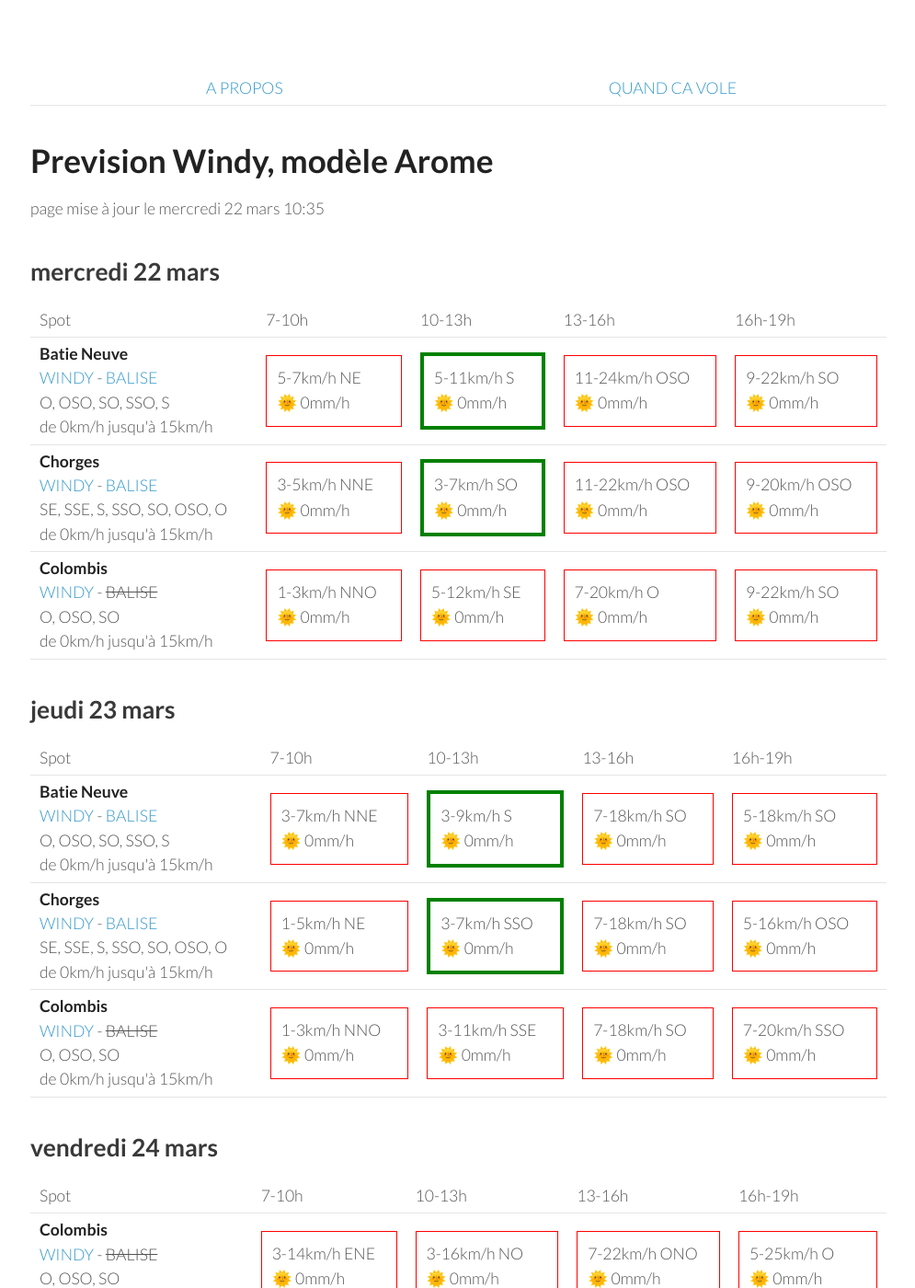
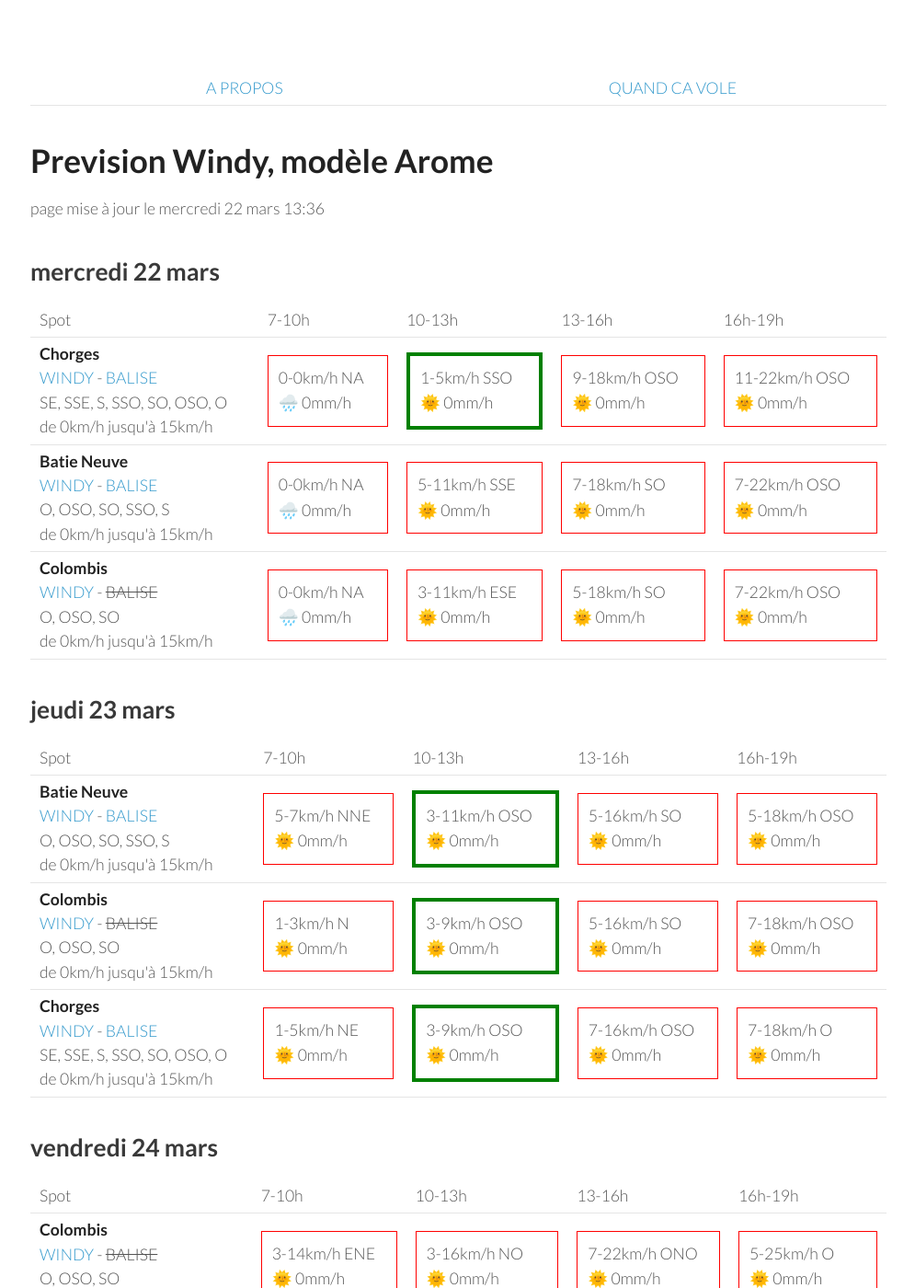
Before and after one commit to parapente-dans-le-nord/parapente-dans-le-nord.github.io, a Jekyll site: the page built from saint_andre.markdown, in a window 1280 px wide and 1400 px high. Shown: the whole window at 92% size, without its empty margins (25-1020 px from the left). Built offline with Jekyll 4.4.1, drawn with Linux system fonts in a browser that asks for light colours.

Commit message:
update index.markdown

```diff
--- a/saint_andre.markdown
+++ b/saint_andre.markdown
@@ -7,7 +7,7 @@ title:  "Tous les spots"
 {: .links}
 
 # Prevision Windy, modèle Arome
-page mise à jour le mercredi 22 mars 10:35
+page mise à jour le mercredi 22 mars 13:36
 
 ## mercredi 22 mars
 
@@ -22,33 +22,30 @@ page mise à jour le mercredi 22 mars 10:35
       <td>16h-19h</td>
     </tr>
 <tr>
-        <td><strong>Batie Neuve</strong><br><a href="https://windy.com/44.584/6.236?44.559,6.262,10,m:eTtagly">WINDY</a> - <span class=""><a href="https://www.openwindmap.org/PP554">BALISE</a> </span><br> <span class="vent-favorable">O, OSO, SO, SSO, S</span><br><span class="force-vent">de 0km/h jusqu'à 15km/h</span> </td>
+        <td><strong>Chorges</strong><br><a href="https://windy.com/44.578/6.280?44.559,6.262,10">WINDY</a> - <span class=""><a href="https://www.openwindmap.org/PP554">BALISE</a> </span><br> <span class="vent-favorable">SE, SSE, S, SSO, SO, OSO, O</span><br><span class="force-vent">de 0km/h jusqu'à 15km/h</span> </td>
 
-            <td><div class="not-flyable"><p>5-7km/h NE</p><p>🌞 0mm/h</p></div></td>
-            <td><div class="flyable"><p>5-11km/h S</p><p>🌞 0mm/h</p></div></td>
-            <td><div class="not-flyable"><p>11-24km/h OSO</p><p>🌞 0mm/h</p></div></td>
-            <td><div class="not-flyable"><p>9-22km/h SO</p><p>🌞 0mm/h</p></div></td>
-
+            <td><div class="not-flyable"><p>0-0km/h NA</p><p>🌧️ 0mm/h</p></div></td>
+            <td><div class="flyable"><p>1-5km/h SSO</p><p>🌞 0mm/h</p></div></td>
+            <td><div class="not-flyable"><p>9-18km/h OSO</p><p>🌞 0mm/h</p></div></td>
+            <td><div class="not-flyable"><p>11-22km/h OSO</p><p>🌞 0mm/h</p></div></td>
 
     </tr>
 <tr>
-        <td><strong>Chorges</strong><br><a href="https://windy.com/44.578/6.280?44.559,6.262,10">WINDY</a> - <span class=""><a href="https://www.openwindmap.org/PP554">BALISE</a> </span><br> <span class="vent-favorable">SE, SSE, S, SSO, SO, OSO, O</span><br><span class="force-vent">de 0km/h jusqu'à 15km/h</span> </td>
+        <td><strong>Batie Neuve</strong><br><a href="https://windy.com/44.584/6.236?44.559,6.262,10,m:eTtagly">WINDY</a> - <span class=""><a href="https://www.openwindmap.org/PP554">BALISE</a> </span><br> <span class="vent-favorable">O, OSO, SO, SSO, S</span><br><span class="force-vent">de 0km/h jusqu'à 15km/h</span> </td>
 
-            <td><div class="not-flyable"><p>3-5km/h NNE</p><p>🌞 0mm/h</p></div></td>
-            <td><div class="flyable"><p>3-7km/h SO</p><p>🌞 0mm/h</p></div></td>
-            <td><div class="not-flyable"><p>11-22km/h OSO</p><p>🌞 0mm/h</p></div></td>
-            <td><div class="not-flyable"><p>9-20km/h OSO</p><p>🌞 0mm/h</p></div></td>
-
+            <td><div class="not-flyable"><p>0-0km/h NA</p><p>🌧️ 0mm/h</p></div></td>
+            <td><div class="not-flyable"><p>5-11km/h SSE</p><p>🌞 0mm/h</p></div></td>
+            <td><div class="not-flyable"><p>7-18km/h SO</p><p>🌞 0mm/h</p></div></td>
+            <td><div class="not-flyable"><p>7-22km/h OSO</p><p>🌞 0mm/h</p></div></td>
 
     </tr>
 <tr>
         <td><strong>Colombis</strong><br><a href="https://windy.com/44.494/6.216?44.559,6.262,10">WINDY</a> - <span class="no-balise"> BALISE </span><br> <span class="vent-favorable">O, OSO, SO</span><br><span class="force-vent">de 0km/h jusqu'à 15km/h</span> </td>
 
-            <td><div class="not-flyable"><p>1-3km/h NNO</p><p>🌞 0mm/h</p></div></td>
-            <td><div class="not-flyable"><p>5-12km/h SE</p><p>🌞 0mm/h</p></div></td>
-            <td><div class="not-flyable"><p>7-20km/h O</p><p>🌞 0mm/h</p></div></td>
-            <td><div class="not-flyable"><p>9-22km/h SO</p><p>🌞 0mm/h</p></div></td>
-
+            <td><div class="not-flyable"><p>0-0km/h NA</p><p>🌧️ 0mm/h</p></div></td>
+            <td><div class="not-flyable"><p>3-11km/h ESE</p><p>🌞 0mm/h</p></div></td>
+            <td><div class="not-flyable"><p>5-18km/h SO</p><p>🌞 0mm/h</p></div></td>
+            <td><div class="not-flyable"><p>7-22km/h OSO</p><p>🌞 0mm/h</p></div></td>
 
     </tr>
 
@@ -70,10 +67,20 @@ page mise à jour le mercredi 22 mars 10:35
 <tr>
         <td><strong>Batie Neuve</strong><br><a href="https://windy.com/44.584/6.236?44.559,6.262,10,m:eTtagly">WINDY</a> - <span class=""><a href="https://www.openwindmap.org/PP554">BALISE</a> </span><br> <span class="vent-favorable">O, OSO, SO, SSO, S</span><br><span class="force-vent">de 0km/h jusqu'à 15km/h</span> </td>
 
-            <td><div class="not-flyable"><p>3-7km/h NNE</p><p>🌞 0mm/h</p></div></td>
-            <td><div class="flyable"><p>3-9km/h S</p><p>🌞 0mm/h</p></div></td>
-            <td><div class="not-flyable"><p>7-18km/h SO</p><p>🌞 0mm/h</p></div></td>
-            <td><div class="not-flyable"><p>5-18km/h SO</p><p>🌞 0mm/h</p></div></td>
+            <td><div class="not-flyable"><p>5-7km/h NNE</p><p>🌞 0mm/h</p></div></td>
+            <td><div class="flyable"><p>3-11km/h OSO</p><p>🌞 0mm/h</p></div></td>
+            <td><div class="not-flyable"><p>5-16km/h SO</p><p>🌞 0mm/h</p></div></td>
+            <td><div class="not-flyable"><p>5-18km/h OSO</p><p>🌞 0mm/h</p></div></td>
+
+
+    </tr>
+<tr>
+        <td><strong>Colombis</strong><br><a href="https://windy.com/44.494/6.216?44.559,6.262,10">WINDY</a> - <span class="no-balise"> BALISE </span><br> <span class="vent-favorable">O, OSO, SO</span><br><span class="force-vent">de 0km/h jusqu'à 15km/h</span> </td>
+
+            <td><div class="not-flyable"><p>1-3km/h N</p><p>🌞 0mm/h</p></div></td>
+            <td><div class="flyable"><p>3-9km/h OSO</p><p>🌞 0mm/h</p></div></td>
+            <td><div class="not-flyable"><p>5-16km/h SO</p><p>🌞 0mm/h</p></div></td>
+            <td><div class="not-flyable"><p>7-18km/h OSO</p><p>🌞 0mm/h</p></div></td>
 
 
     </tr>
@@ -81,19 +88,9 @@ page mise à jour le mercredi 22 mars 10:35
         <td><strong>Chorges</strong><br><a href="https://windy.com/44.578/6.280?44.559,6.262,10">WINDY</a> - <span class=""><a href="https://www.openwindmap.org/PP554">BALISE</a> </span><br> <span class="vent-favorable">SE, SSE, S, SSO, SO, OSO, O</span><br><span class="force-vent">de 0km/h jusqu'à 15km/h</span> </td>
 
             <td><div class="not-flyable"><p>1-5km/h NE</p><p>🌞 0mm/h</p></div></td>
-            <td><div class="flyable"><p>3-7km/h SSO</p><p>🌞 0mm/h</p></div></td>
-            <td><div class="not-flyable"><p>7-18km/h SO</p><p>🌞 0mm/h</p></div></td>
-            <td><div class="not-flyable"><p>5-16km/h OSO</p><p>🌞 0mm/h</p></div></td>
-
-
-    </tr>
-<tr>
-        <td><strong>Colombis</strong><br><a href="https://windy.com/44.494/6.216?44.559,6.262,10">WINDY</a> - <span class="no-balise"> BALISE </span><br> <span class="vent-favorable">O, OSO, SO</span><br><span class="force-vent">de 0km/h jusqu'à 15km/h</span> </td>
-
-            <td><div class="not-flyable"><p>1-3km/h NNO</p><p>🌞 0mm/h</p></div></td>
-            <td><div class="not-flyable"><p>3-11km/h SSE</p><p>🌞 0mm/h</p></div></td>
-            <td><div class="not-flyable"><p>7-18km/h SO</p><p>🌞 0mm/h</p></div></td>
-            <td><div class="not-flyable"><p>7-20km/h SSO</p><p>🌞 0mm/h</p></div></td>
+            <td><div class="flyable"><p>3-9km/h OSO</p><p>🌞 0mm/h</p></div></td>
+            <td><div class="not-flyable"><p>7-16km/h OSO</p><p>🌞 0mm/h</p></div></td>
+            <td><div class="not-flyable"><p>7-18km/h O</p><p>🌞 0mm/h</p></div></td>
 
 
     </tr>
```
